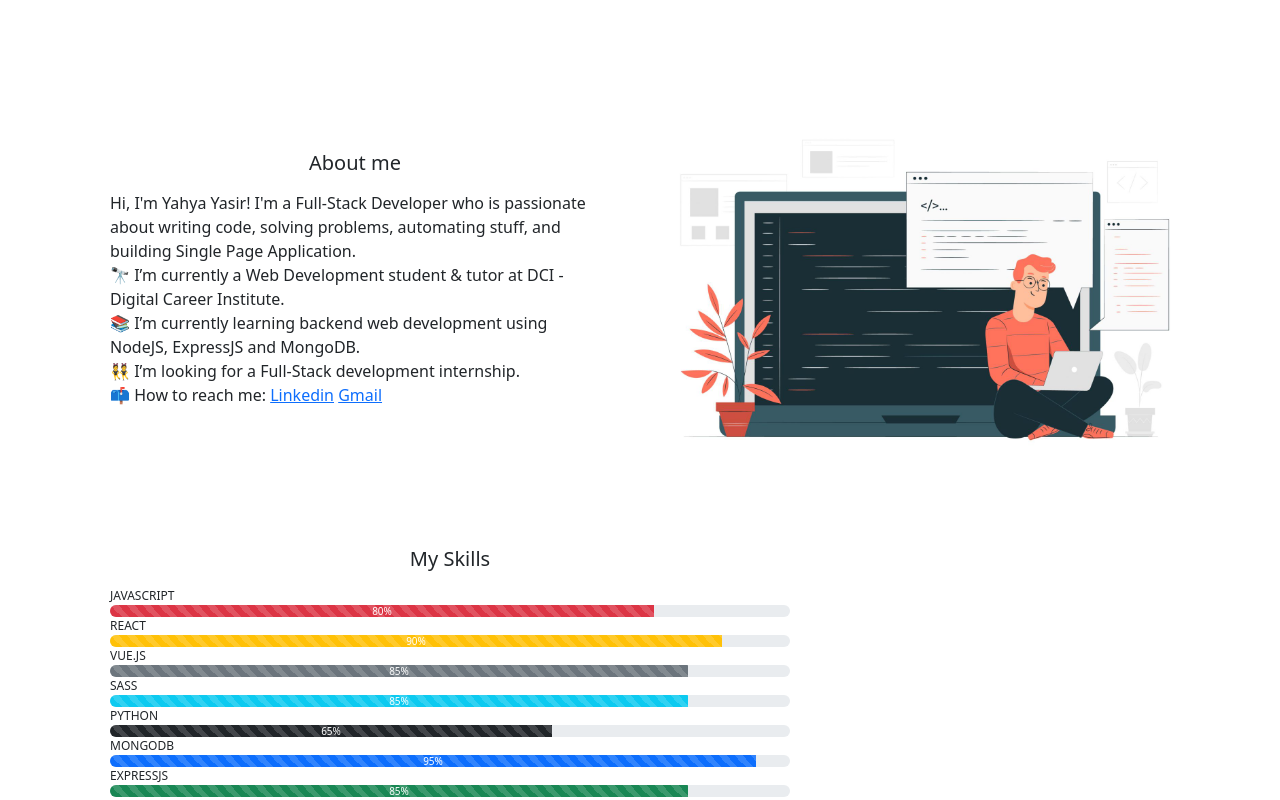
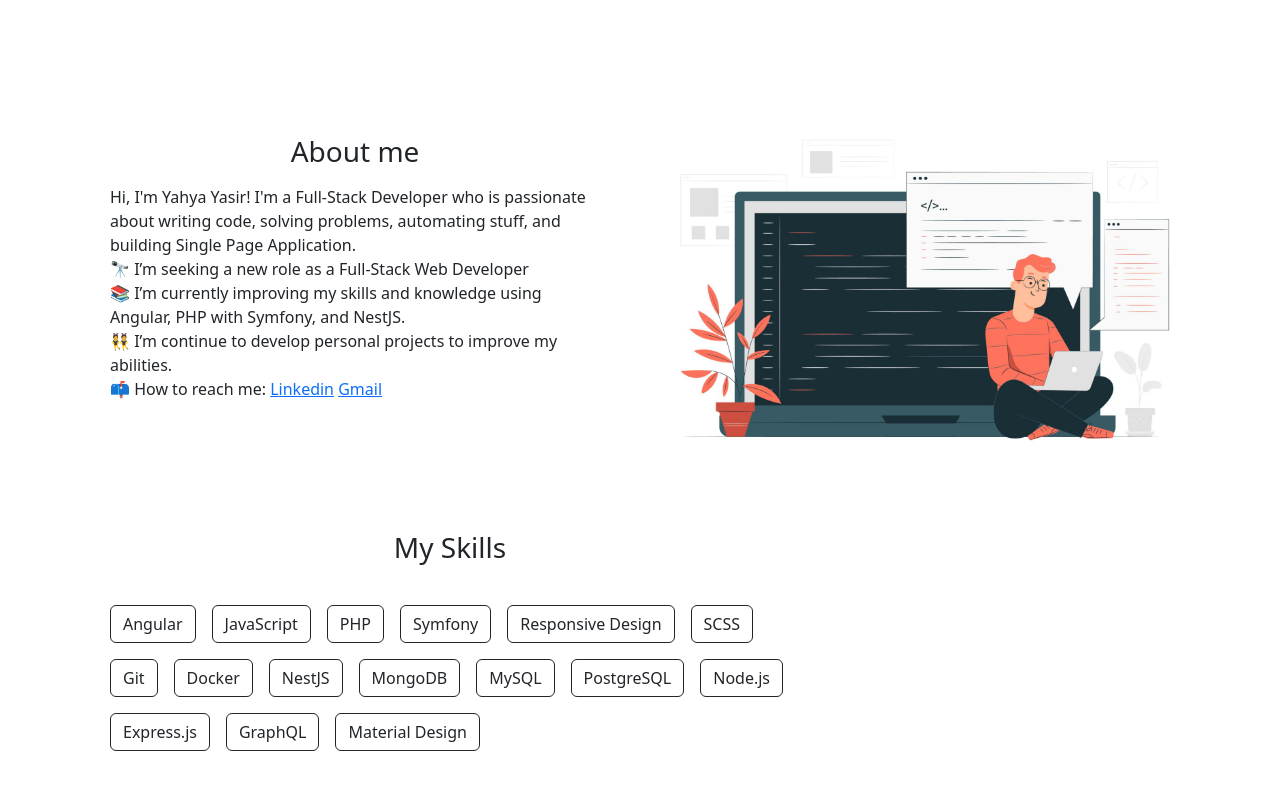
Before and after one commit to yykoca/yykoca.github.io, a React (Create React App) app: page / in a window 1280 px wide. Shown: the part 780-1580 px from the top of the page. Built offline with nearby package versions, Linux system fonts and the light colour scheme.

Commit message:
Update about me page and my skills section

```diff
--- a/src/App.css
+++ b/src/App.css
@@ -94,3 +94,16 @@ nav {
     top: 0;
   }
 }
+
+.skills-container {
+  display: flex;
+  flex-wrap: wrap;
+  gap: 1rem;
+  padding: 2rem 0;
+}
+
+.btn.btn-outline-dark:hover {
+  background-color: transparent !important;
+  color: black;
+  cursor: default;
+}
--- a/src/pages/About.jsx
+++ b/src/pages/About.jsx
@@ -1,33 +1,8 @@
-import React, { useState, useEffect } from "react";
-import { Container, Card, Image, Row, Col, ProgressBar } from "react-bootstrap";
+import React from "react";
+import { Button, Container, Card, Image, Row, Col } from "react-bootstrap";
 
 function About() {
-    const [html, setHtml] = useState(0);
-    const [css, setCss] = useState(0);
-    const [javaScript, setJavaScript] = useState(0);
-    const [react, setReact] = useState(0);
-    const [python, setPython] = useState(0);
-
-    const skills = [
-        // { name: "HTML", power: `${html}` },
-        { name: "JAVASCRIPT", power: `${javaScript}`, variant:"danger" },
-        { name: "REACT", power: `${react}`, variant:"warning" },
-        { name: "VUE.JS", power: `${css}`, variant:"secondary" },
-        { name: "SASS", power: `${css}`, variant:"info" },
-        { name: "PYTHON", power: `${python}`, variant:"dark" },
-        { name: "MONGODB", power: `${html}`, variant:"alert" },
-        { name: "EXPRESSJS", power: `${css}`, variant:"success" },
-    ]
-
-    useEffect(() => {
-        setTimeout(() => {
-            setHtml(95);
-            setCss(85);
-            setJavaScript(80);
-            setReact(90);
-            setPython(65);
-        }, 1000);
-    }, []);
+    const skills = ["Angular", "JavaScript", "PHP", "Symfony", "Responsive Design", "SCSS", "Git", "Docker", "NestJS", "MongoDB", "MySQL", "PostgreSQL", "Node.js", "Express.js", "GraphQL", "Material Design"]
 
     return (
         <Container id="about" >
@@ -35,12 +10,12 @@ function About() {
                 <Col lg="6" className="p-4">
                     <Card className="shadow-none bg-transparent border-0">
                         <Card.Body>
-                            <Card.Title className="text-center m-3">About me</Card.Title>
+                            <Card.Title as="h3" className="text-center mb-3">About me</Card.Title>
                             <Card.Text>
                                 Hi, I'm Yahya Yasir! I'm a Full-Stack Developer who is passionate about writing code, solving problems, automating stuff, and building Single Page Application.<br />
-                                🔭 I’m currently a Web Development student & tutor at DCI - Digital Career Institute.<br />
-                                📚 I’m currently learning backend web development using NodeJS, ExpressJS and MongoDB.<br />
-                                👯 I’m looking for a Full-Stack development internship.<br />
+                                🔭 I’m seeking a new role as a Full-Stack Web Developer<br />
+                                📚 I’m currently improving my skills and knowledge using Angular, PHP with Symfony, and NestJS.<br />
+                                👯 I’m continue to develop personal projects to improve my abilities.<br />
                                 📫 How to reach me: <a href="https://www.linkedin.com/in/yykoca/" target="_blank" rel="noreferrer">Linkedin</a> <a href="mailto:yykoca.08@gmail.com">Gmail</a>
 
                             </Card.Text>
@@ -59,24 +34,16 @@ function About() {
                 <Col lg="8" className="p-4">
                     <Card className="border-0">
                         <Card.Body>
-                            <Card.Title className="text-center m-3">My Skills</Card.Title>
+                            <Card.Title as="h3" className="text-center">My Skills</Card.Title>
+                            <div className="skills-container">
                                 {
                                     skills.map((skill, idx) => {
                                         return (
-                                        <div key={idx} style={{ fontSize: "12px" }}>
-                                            {skill.name}
-                                            <ProgressBar
-                                                striped
-                                                // animated
-                                                variant={skill.variant}
-                                                now={skill.power}
-                                                label={`${skill.power}%`}
-                                                style={{ height: "12px", fontSize: "10px" }}
-                                            />
-                                        </div>
+                                            <Button key={idx} variant="outline-dark">{skill}</Button>
                                         )
                                     })
                                 }
+                            </div>
                         </Card.Body>
                     </Card>
                 </Col>
```
Lines whose indentation alone changed are shown as unchanged.
